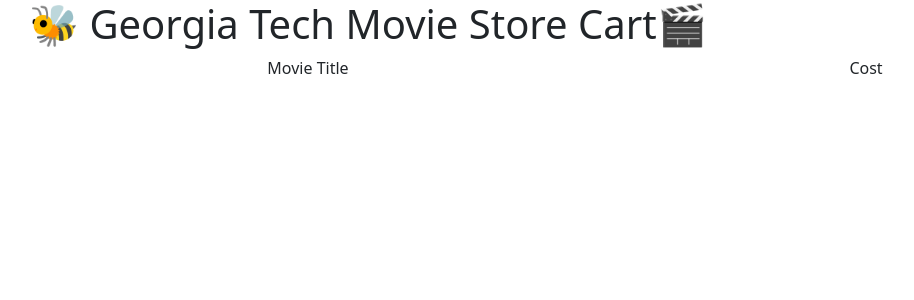
After one commit to achickmath/GTMovieStore, a Django app: page /cart/ in a window 1280 px wide. The commit adds this page. Shown: the top 300 px of the page, without its empty margins (53-967 px from the left). Run offline with Django 5.2, Linux system fonts and the light colour scheme.

Commit message:
Created a cart page and fixed the registration password message

```diff
--- a/movies/urls.py
+++ b/movies/urls.py
@@ -10,4 +10,6 @@
     path('register/', views.register, name='register'),
     path("home/", views.home, name="home"),
     path("<int:movie_id>/", views.detail, name="detail"),
+
+    path("cart/", views.cart, name="cart"),
 ]
--- a/movies/views.py
+++ b/movies/views.py
@@ -24,6 +24,9 @@
 
 def landing(request):
     return render(request, "movies/landing.html", {})
+
+def cart(request):
+    return render(request, "movies/cart.html", {})
 
 def login_page(request):
     # Check if the HTTP request method is POST (form submission)
@@ -73,7 +76,7 @@
                 uppercaseStatus = True
             if password[i] == "!" or password[i] == "?" or password[i] == "." or password[i] == "#" or password[i] == "@":
                 specialCharacterStatus = True
-        if not uppercaseStatus and specialCharacterStatus:
+        if not uppercaseStatus and not specialCharacterStatus:
             messages.info(request, 'The password is missing both an uppercase character and a special character.')
             return redirect('/register')
         if not uppercaseStatus:
--- /dev/null
+++ b/templates/movies/cart.html
@@ -0,0 +1,25 @@
+{% load static %}
+
+<!DOCTYPE html>
+<html lang="en">
+<head>
+    <meta charset="UTF-8">
+    <meta name="viewport" content="width=device-width, initial-scale=1">
+    <title>Georgia Tech Movie Store</title>
+    <link rel="stylesheet" href="https://cdn.jsdelivr.net/npm/bootstrap@5.3.0/dist/css/bootstrap.min.css">
+    <style>
+
+    </style>
+</head>
+<body>
+    <div class="container">
+        <h1 class="header-icon">🐝 Georgia Tech Movie Store Cart🎬</h1>
+        <div class="container text-center">
+          <div class="row">
+            <div class="col">Movie Title</div>
+            <div class="col">Cost</div>
+          </div>
+        </div>
+    </div>
+</body>
+</html>
--- a/templates/movies/login.html
+++ b/templates/movies/login.html
@@ -79,7 +79,7 @@
             </div>
 
             <!-- Link to registration page -->
-            <p>Don't have an account <a href="/register/">Register</a> </p>
+            <p>Don't have an account? <a href="/register/">Register Here</a> </p>
 
             <!-- Submit button -->
             <button type="submit" class="btn-custom">Submit</button>
--- a/templates/movies/register.html
+++ b/templates/movies/register.html
@@ -92,7 +92,7 @@
             </div>
 
             <!-- Link to login page for users who already have an account -->
-            <p>Already have an account <a href="/login/">Login</a> </p>
+            <p>Already have an account? <a href="/login/">Login here</a> </p>
 
             <!-- Submit button -->
             <button type="submit" class="btn-custom">Submit</button>
```
